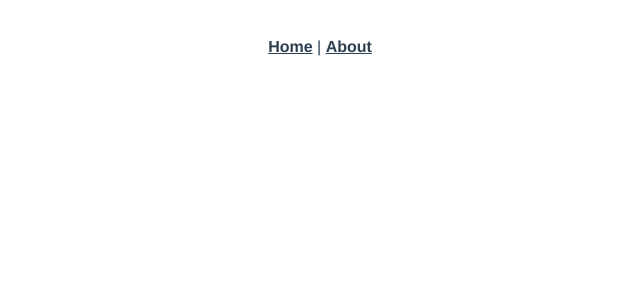
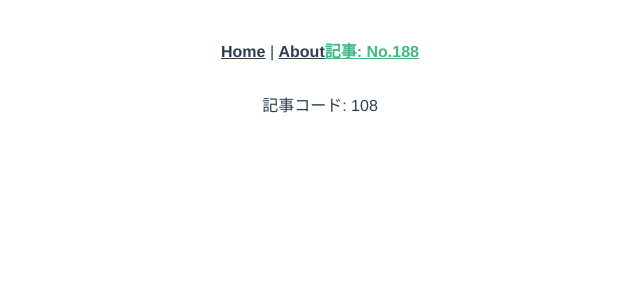
Before and after one commit to MochiMochiTosiki/vue_js, a Vue app in the folder chapter8/route-basic/: page /article/108 in a window 1280 px wide. Before the commit this address had no page. Shown: the top 300 px of the page, without its empty margins (320-960 px from the left). Built offline with nearby package versions, Linux system fonts and the light colour scheme.

Commit message:
8-3-1 パスの一部をパラメーターとして引き渡す （8-5 ~ 8-7）

```diff
--- a/chapter8/route-basic/src/App.vue
+++ b/chapter8/route-basic/src/App.vue
@@ -2,6 +2,7 @@
   <div id="nav">
     <router-link to="/">Home</router-link> |
     <router-link to="/about">About</router-link>
+    <router-link to="/article/108">記事: No.188</router-link>
   </div>
   <router-view/>
 </template>
--- /dev/null
+++ b/chapter8/route-basic/src/components/Article.vue
@@ -0,0 +1,3 @@
+<template>
+    <span>記事コード: {{ $route.params.aid }}</span>
+</template>
--- a/chapter8/route-basic/src/router/index.js
+++ b/chapter8/route-basic/src/router/index.js
@@ -1,5 +1,6 @@
 import { createRouter, createWebHistory } from 'vue-router'
 import Home from '../views/Home.vue'
+import Article from '../components/Article.vue'
 
 const routes = [
   {
@@ -14,6 +15,11 @@ const routes = [
     // this generates a separate chunk (about.[hash].js) for this route
     // which is lazy-loaded when the route is visited.
     component: () => import(/* webpackChunkName: "about" */ '../views/About.vue')
+  },
+  {
+    path: '/article/:aid',
+    name: 'article',
+    component: Article
   }
 ]
 
```
